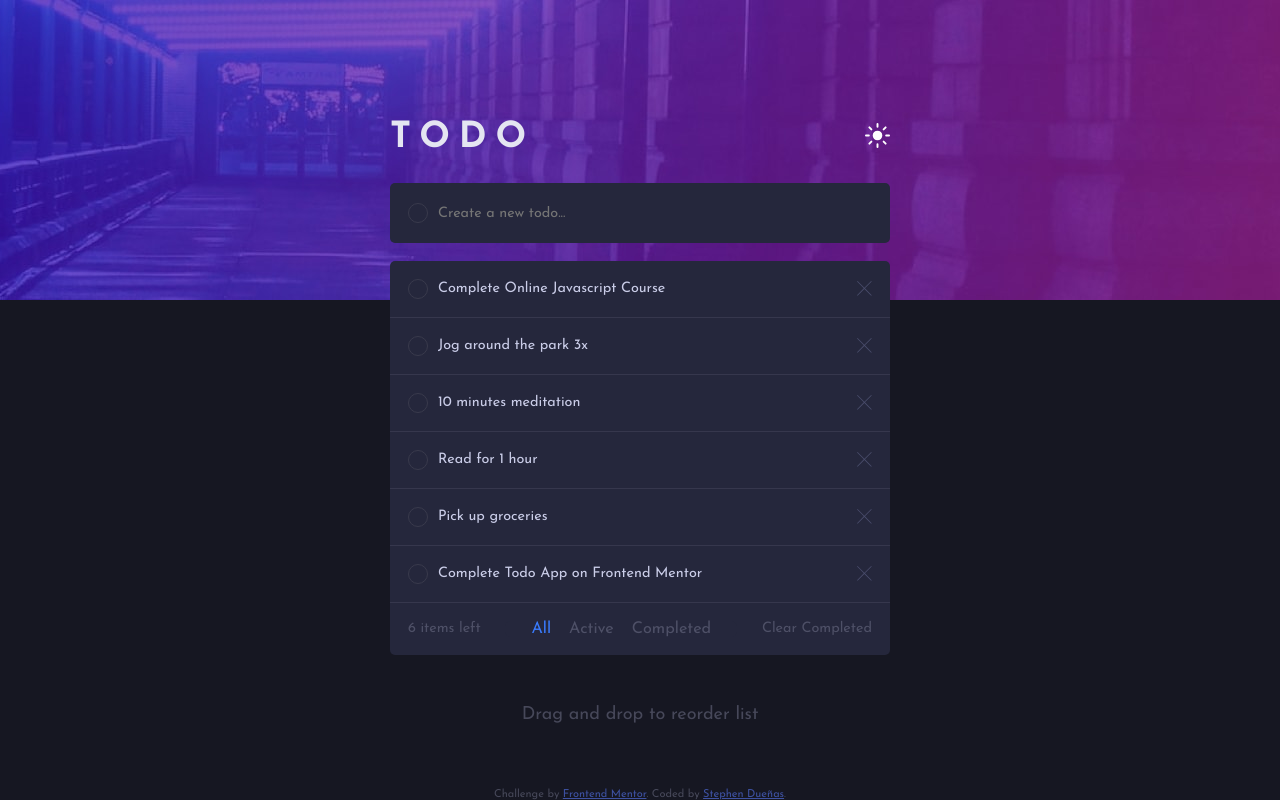
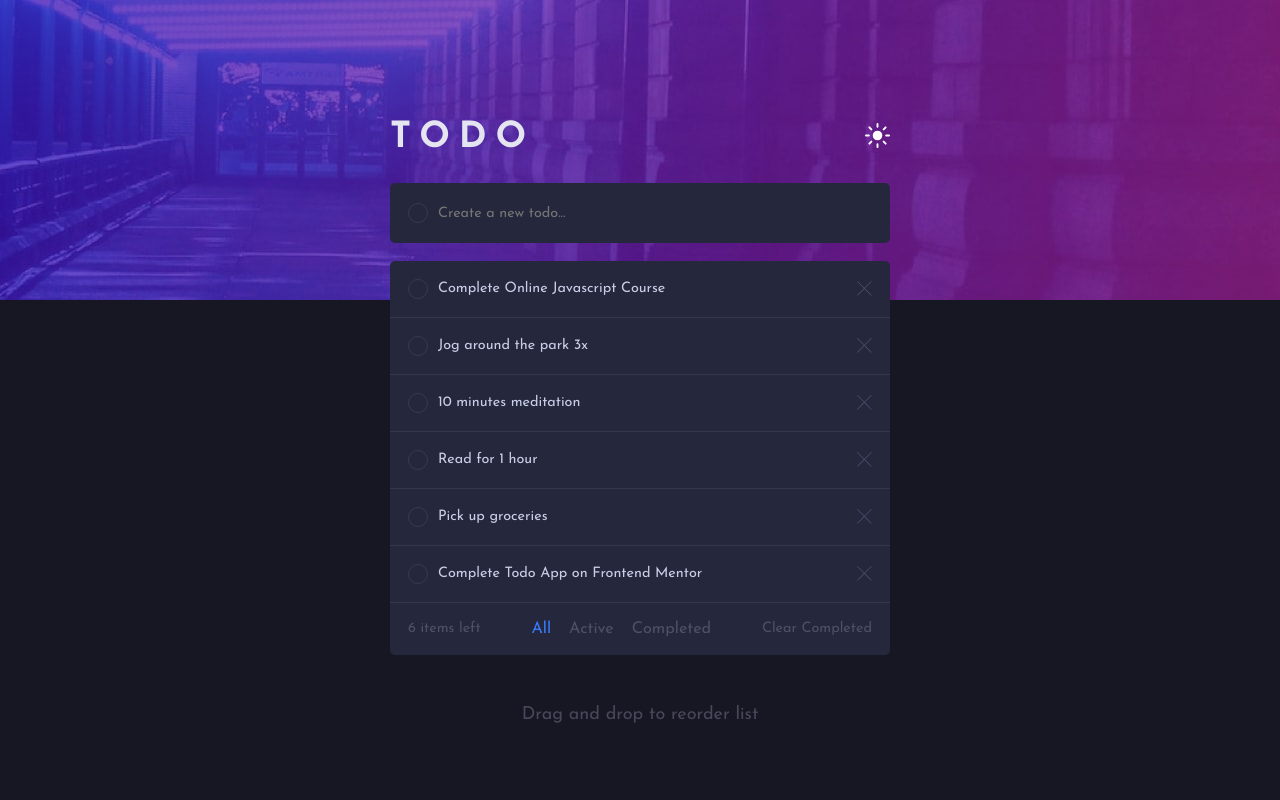
Before and after one commit to stephenduenas/react-todo-app, a React (Create React App) app: page / in a window 1280 px wide. Built offline with nearby package versions, Linux system fonts and the light colour scheme.

Commit message:
Remove attribution component

```diff
--- a/src/components/App.js
+++ b/src/components/App.js
@@ -1,15 +1,12 @@
 import React from 'react';
-import Attribution from './Attribution/Attribution';
 import Banner from './Banner/Banner';
 import Todo from './Todo/Todo';
 
 const App = () => {
-
     return (
         <React.Fragment>
             <Banner/>
             <Todo/>
-            <Attribution/>
         </React.Fragment>
     );
 }
--- a/src/components/TodoForm/TodoForm.js
+++ b/src/components/TodoForm/TodoForm.js
@@ -38,7 +38,7 @@ const TodoForm = ({todo_list, onSetTodo}) => {
             <span className="todo__checkbox" onClick={addTodo}></span>
             <label htmlFor="todo_name"></label>
             <input name="todo_name" id="todo_name" ref={inputEl} type="text" placeholder="Create a new todo..." onChange={validateInput}></input>
-            <input type="submit"></input>
+            <input type="submit" value="submit"></input>
         </form>
     );
 };
```
